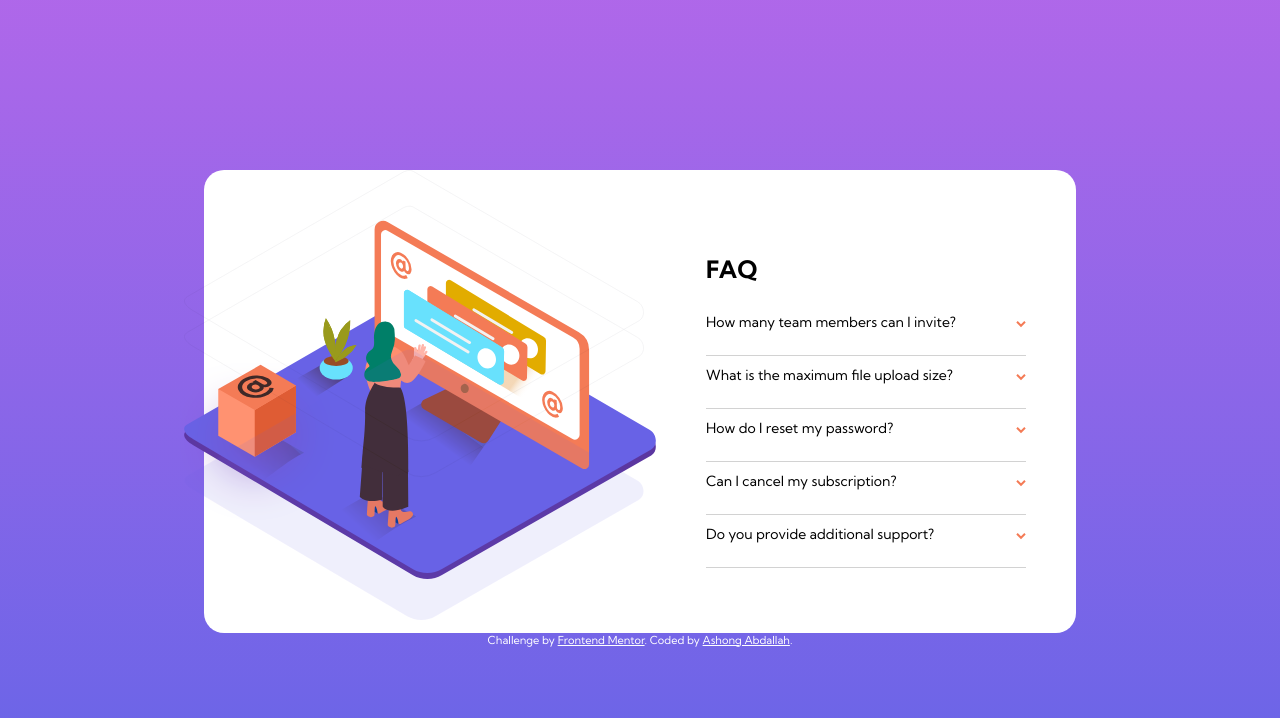
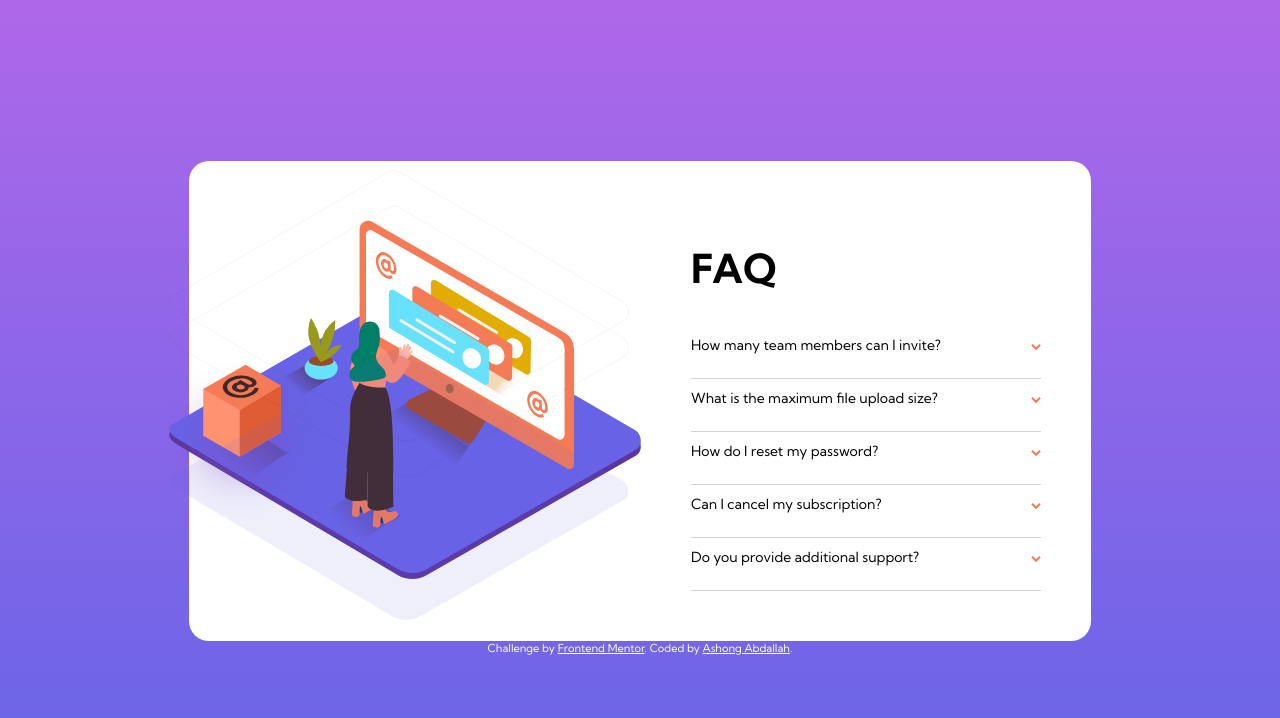
Before and after one commit to AshongAbdallah06/faq-accordion-card-main, a plain HTML site: page index.html in a window 1280 px wide. Drawn offline with Linux system fonts and the light colour scheme.

Commit message:
Update index.css

```diff
--- a/styles/index.css
+++ b/styles/index.css
@@ -21,6 +21,10 @@ main {
 
 .left-side-container {
     position: relative;
+}
+
+h1 {
+    font-size: 40px;
 }
 
 .box {
@@ -50,7 +54,7 @@ img {
 
 .container {
     border-bottom: 1px solid rgb(210, 210, 210);
-    width: 320px;
+    width: 350px;
     position: relative;
     cursor: pointer;
 }
```
